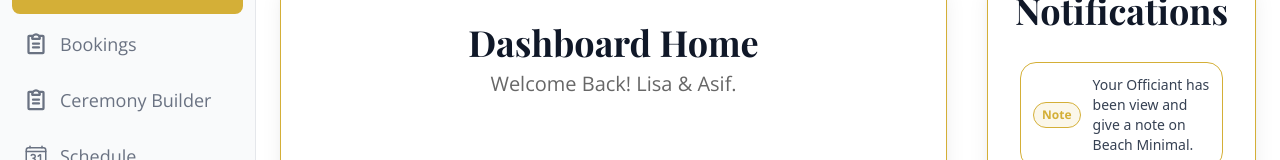
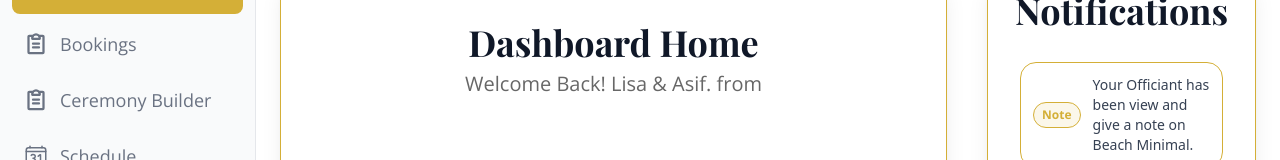
Before and after one commit to Alpha-Bytes-Department/Wedding-front-end-, a React (Vite) app: page /dashboard in a window 1280 px wide. Shown: the part 123-283 px from the top of the page. Built offline with nearby package versions, Linux system fonts and the light colour scheme; no server answers.

Commit message:
testing commit for repo transfer

```diff
--- a/src/Pages/DashBoard/Home/DashHome.tsx
+++ b/src/Pages/DashBoard/Home/DashHome.tsx
@@ -26,7 +26,7 @@ const  DashHome = () => {
               Dashboard Home
             </h1>
             <p className="text-black-web font-secondary text-lg lg:text-xl">
-              Welcome Back! Lisa & Asif.
+              Welcome Back! Lisa & Asif. from
             </p>
           </div>
           <div className="mt-6 flex flex-col lg:flex-row gap-4 mx-auto ">
```
